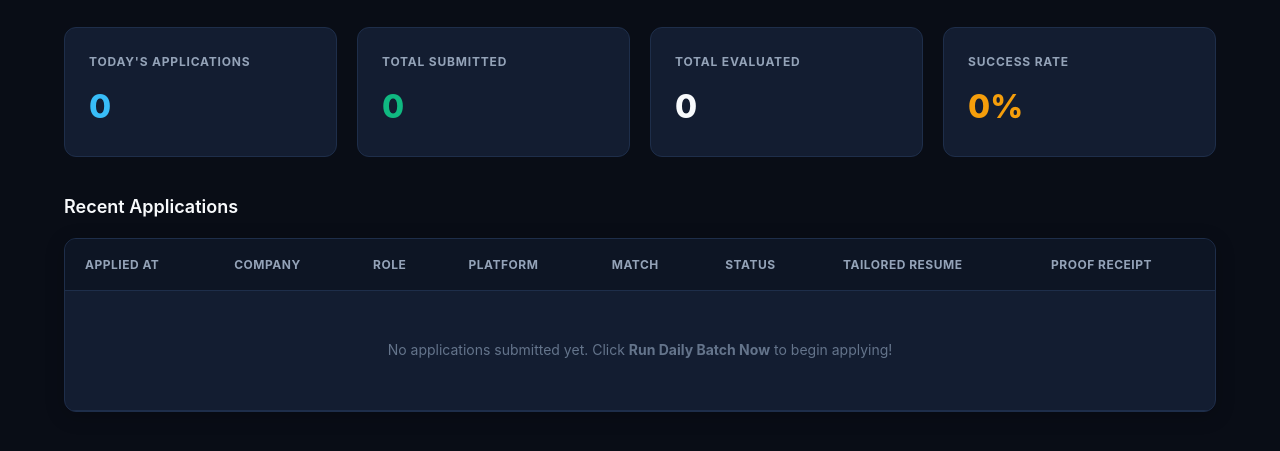
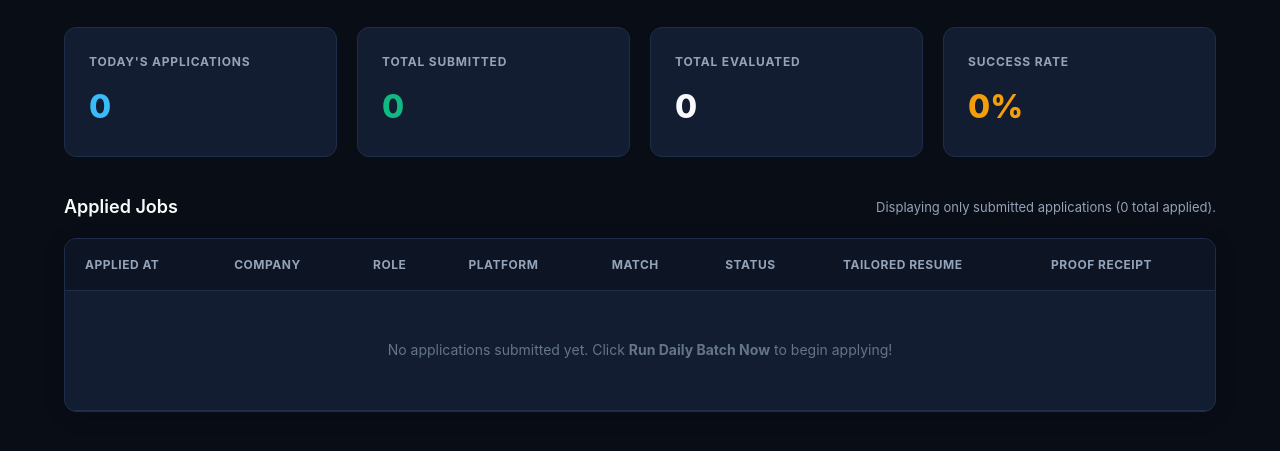
Before and after one commit to Shivek25/auto-job-applier, a FastAPI app: page / in a window 1280 px wide. Shown: the part 166-617 px from the top of the page. Run offline with FastAPI, Linux system fonts and the light colour scheme; data that the repository does not hold is empty.

Commit message:
fix: display only submitted applications on dashboard home page

```diff
--- a/src/web/app.py
+++ b/src/web/app.py
@@ -38,9 +38,9 @@ def get_profile_data() -> tuple[dict, str]:
     return {}, "{}"
 
 @app.get("/", response_class=HTMLResponse)
-async def dashboard(request: Request):
+async def dashboard(request: Request, status: Optional[str] = "SUBMITTED"):
     stats = db.get_stats()
-    applications = db.get_all_applications(limit=100)
+    applications = db.get_all_applications(limit=100, status=status)
     total_att = (stats["total_submitted"] + stats["total_failed"]) or 1
     success_rate = int((stats["total_submitted"] / total_att) * 100) if stats["total_submitted"] else 0
     return templates.TemplateResponse(
@@ -49,7 +49,8 @@ async def dashboard(request: Request):
         context={
             "stats": stats,
             "applications": applications,
-            "success_rate": success_rate
+            "success_rate": success_rate,
+            "filter_status": status
         }
     )
 
--- a/src/web/templates/dashboard.html
+++ b/src/web/templates/dashboard.html
@@ -30,7 +30,12 @@
   </div>
 </div>
 
-<h3>Recent Applications</h3>
+<div style="display: flex; justify-content: space-between; align-items: center; margin-top: 32px; margin-bottom: 16px;">
+  <h3 style="margin: 0;">Applied Jobs</h3>
+  <div style="font-size: 13px; color: var(--text-secondary);">
+    Displaying only submitted applications ({{ applications | length }} total applied).
+  </div>
+</div>
 <div class="table-wrapper">
   <table>
     <thead>
@@ -49,7 +54,7 @@
       {% if applications %}
         {% for app in applications %}
         <tr>
-          <td>{{ app.applied_at }}</td>
+          <td>{{ app.applied_at[:16].replace('T', ' ') if app.applied_at else '-' }}</td>
           <td><strong>{{ app.company }}</strong></td>
           <td>{{ app.title }}</td>
           <td>
```
Also changed, not shown: src/storage/database.py.
